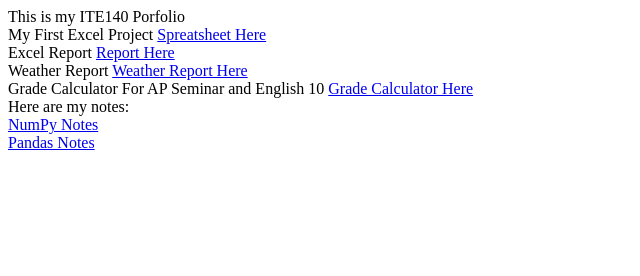
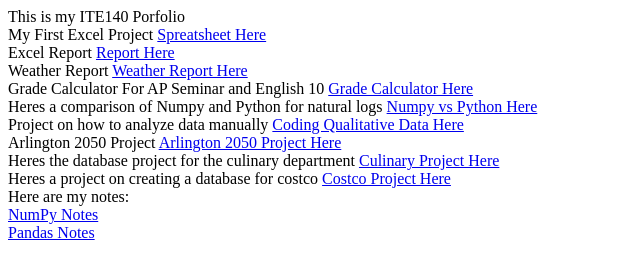
Before and after one commit to AdamH-python/ite140, a plain HTML site: page index.html in a window 1280 px wide. Shown: the whole page, without its empty margins (0-640 px from the left). Drawn offline with Linux system fonts and the light colour scheme.

Commit message:
Update index.html
Added a lot of the remaining projects

```diff
--- a/index.html
+++ b/index.html
@@ -1,12 +1,31 @@
 This is my ITE140 Porfolio
 <br>My First Excel Project
 <a href="./Excel Puppy Assignment.xlsx">Spreatsheet Here</a>
+
 <br>Excel Report
 <a href="./SuperStoreUS-2015-Report.xlsx">Report Here</a>
+
 <br>Weather Report
 <a href="./Weather Report.xlsx">Weather Report Here</a>
+
 <br>Grade Calculator For AP Seminar and English 10
 <a href="./Grade Calculator.xlsx">Grade Calculator Here</a>
+
+<br>Heres a comparison of Numpy and Python for natural logs
+<a href="./Numpyvs.Python.ipynb">Numpy vs Python Here</a>
+
+<br>Project on how to analyze data manually
+<a href="./Coding Qualitative Data.ipynb">Coding Qualitative Data Here</a>
+
+<br>Arlington 2050 Project
+<a href="./Arlington2050">Arlington 2050 Project Here</a>
+
+<br>Heres the database project for the culinary department
+<a href="./create_tables_culinary.sql">Culinary Project Here</a>
+
+<br>Heres a project on creating a database for costco
+<a href="./costco.ipynb">Costco Project Here</a>
+
 <br>Here are my notes:<br>
 <a href="./NumPy_Notes.ipynb">NumPy Notes</a><br>
 <a href="./Pandas_Analysis.ipynb">Pandas Notes</a>
```
